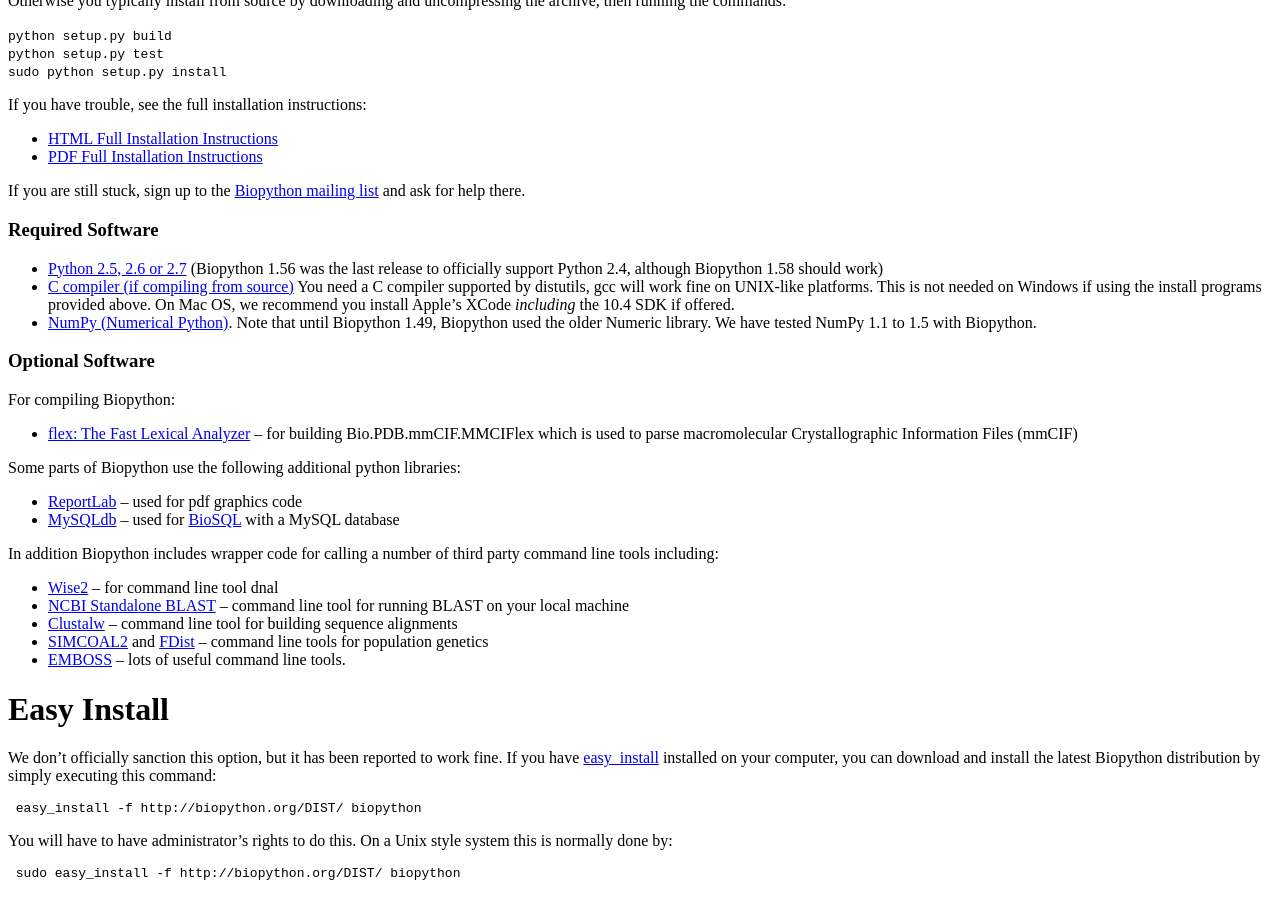
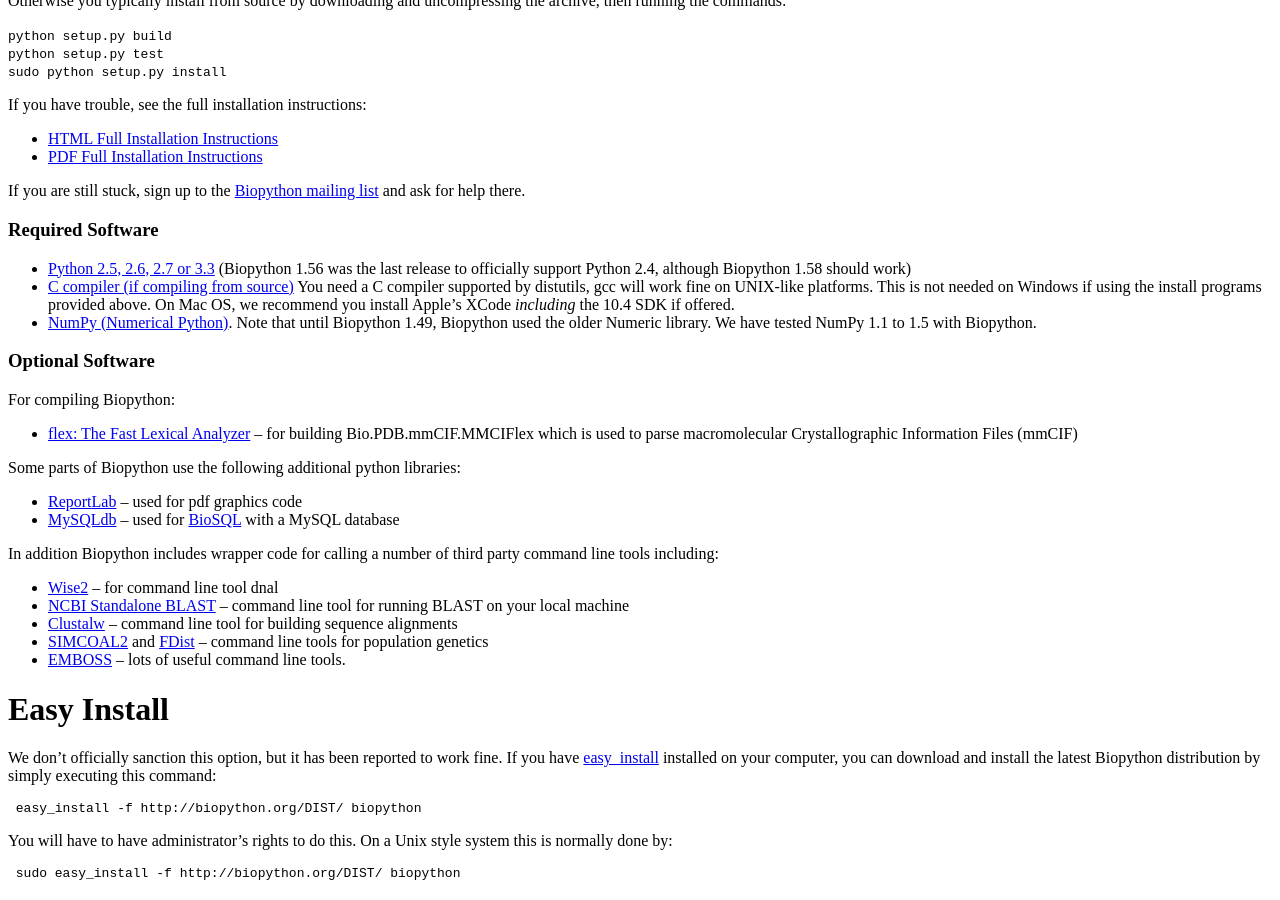
Before and after one commit to biopython/biopython.github.io, a Jekyll site: the page built from wiki/Download.md, in a window 1280 px wide and 900 px high, scrolled down 579 px. Built offline with Jekyll 4.4.1, drawn with Linux system fonts in a browser that asks for light colours.

Commit message:
/* Required Software */  we support Python 3.3

```diff
--- a/wiki/Download.md
+++ b/wiki/Download.md
@@ -68,8 +68,8 @@ list](Mailing_lists "wikilink") and ask for help there.
 
 ### Required Software
 
--   [Python 2.5, 2.6 or 2.7](http://www.python.org) (Biopython 1.56 was
-    the last release to officially support Python 2.4, although
+-   [Python 2.5, 2.6, 2.7 or 3.3](http://www.python.org) (Biopython 1.56
+    was the last release to officially support Python 2.4, although
     Biopython 1.58 should work)
 -   [C compiler (if compiling
     from source)](http://www.python.org/doc/current/inst/inst.html) You
```
Also changed, not shown: 1 other file.
